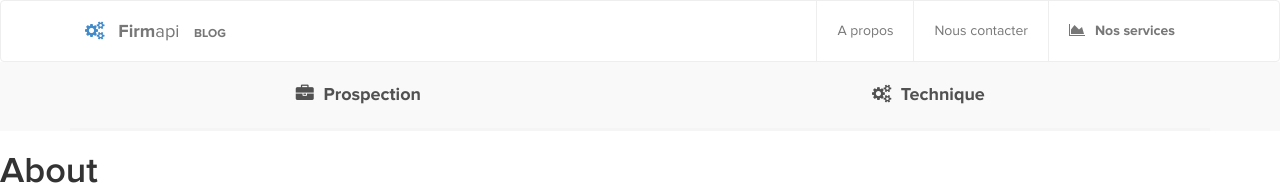
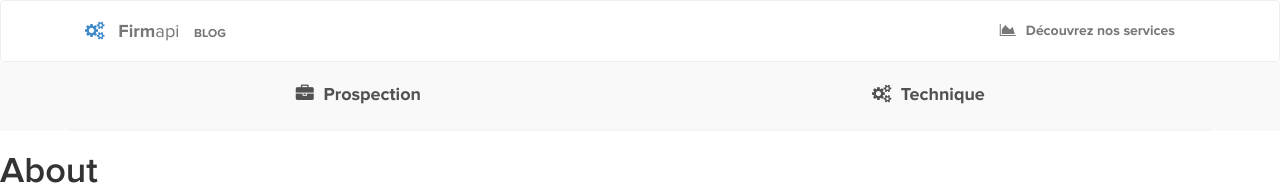
Before and after one commit to firmapi/blog, a Jekyll site: the page built from about.md, in a window 1280 px wide. Shown: the top 191 px of the page. Built offline with Jekyll 4.4.1, drawn with Linux system fonts in a browser that asks for light colours; nearby versions of some CDN libraries; comment, search, counter and statistics services are not loaded.

Commit message:
Reduction du menu

```diff
--- a/_includes/header.html
+++ b/_includes/header.html
@@ -17,9 +17,7 @@
 
       <div class="navbar-collapse collapse">
         <ul class="nav navbar-nav navbar-right">
-          <li><a href="http://firmapi.com/a-propos">A propos</a></li>
-          <li><a href="https://firmapi.com/contact">Nous contacter</a></li>
-          <li><a href="http://firmapi.com"><span class="fa fa-area-chart icon-cart"></span><strong>Nos services</strong></a></li>
+          <li><a href="http://firmapi.com"><span class="fa fa-area-chart icon-cart"></span><strong>Découvrez nos services</strong></a></li>
         </ul>
       </div>
     </div>
--- a/css/main.scss
+++ b/css/main.scss
@@ -50,11 +50,6 @@ NAVBAR
 .navbar-nav > li {
   > a {
     padding: 20px 20px;
-  }
-  border-left: 1px solid #EEE;
-
-  &:hover {
-    background: #F9F9F9;
   }
 }
 
```
